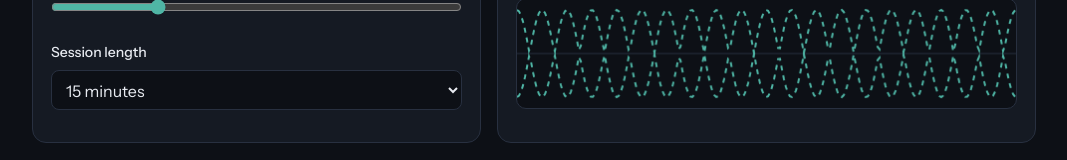
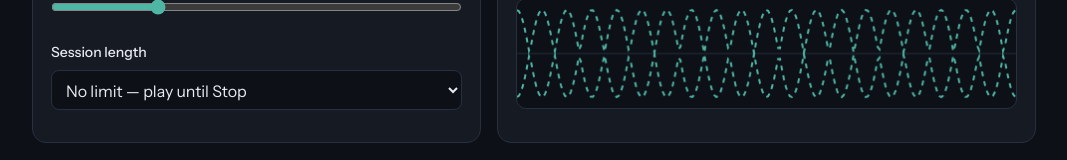
Before and after one commit to RISHABH12005/NeuroWave, a website: page index.html in a window 1280 px wide. Shown: the part 925-1085 px from the top of the page, without its empty margins (106-1173 px from the left). Drawn offline with Linux system fonts and the light colour scheme.

Commit message:
Select unlimited playback by default

```diff
--- a/index.html
+++ b/index.html
@@ -122,9 +122,9 @@ pre{background:var(--bg);border:1px solid var(--line);border-radius:8px;padding:
         <label for="dur">Session length</label>
         <select id="dur">
           <option value="300">5 minutes</option><option value="600">10 minutes</option>
-          <option value="900" selected>15 minutes</option><option value="1200">20 minutes</option>
+          <option value="900">15 minutes</option><option value="1200">20 minutes</option>
           <option value="1800">30 minutes</option><option value="3600">60 minutes</option>
-          <option value="0">No limit</option>
+          <option value="0" selected>No limit — play until Stop</option>
         </select>
       </div>
     </section>
```
